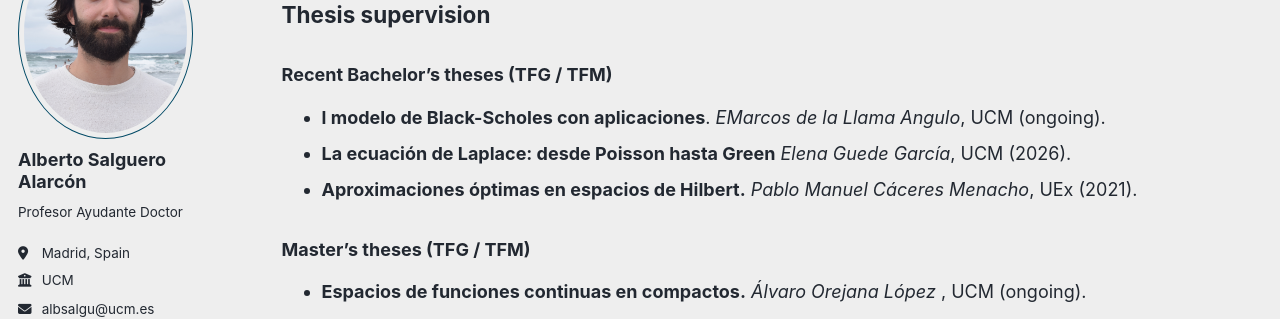
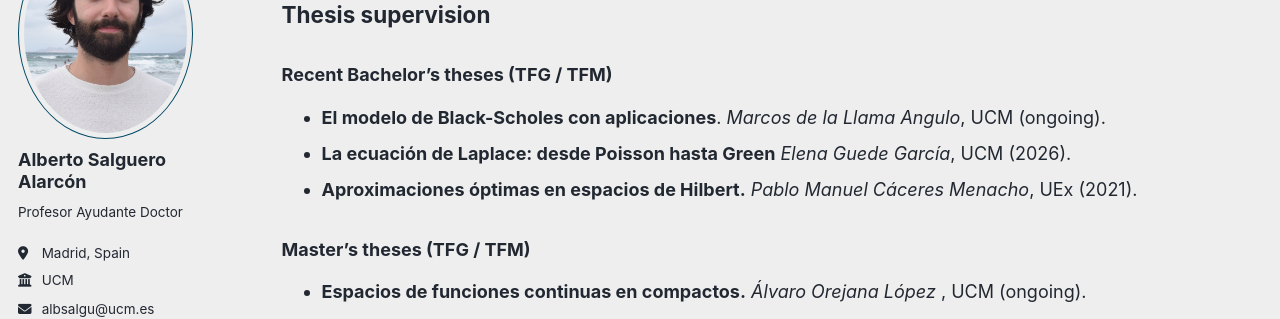
Before and after one commit to salgueroalarcon/salgueroalarcon.github.io, a Jekyll site: the page built from _pages/teaching.md, in a window 1280 px wide. Shown: the part 173-492 px from the top of the page. Built offline with Jekyll 4.4.1, drawn with Linux system fonts in a browser that asks for light colours; a style sheet for code colours, icons or effects is not loaded.

Commit message:
Correct name formatting in thesis supervision section

```diff
--- a/_pages/teaching.md
+++ b/_pages/teaching.md
@@ -9,7 +9,7 @@ author_profile: true
 ## Thesis supervision
 
 ### Recent Bachelor's theses (TFG / TFM)
-- **l modelo de Black-Scholes con aplicaciones**. *EMarcos de la Llama Angulo*, UCM (ongoing).
+- **El modelo de Black-Scholes con aplicaciones**. *Marcos de la Llama Angulo*, UCM (ongoing).
 - **La ecuación de Laplace: desde Poisson hasta Green** *Elena Guede García*, UCM (2026).
 - **Aproximaciones óptimas en espacios de Hilbert.** *Pablo Manuel Cáceres Menacho*, UEx (2021).
 
```
